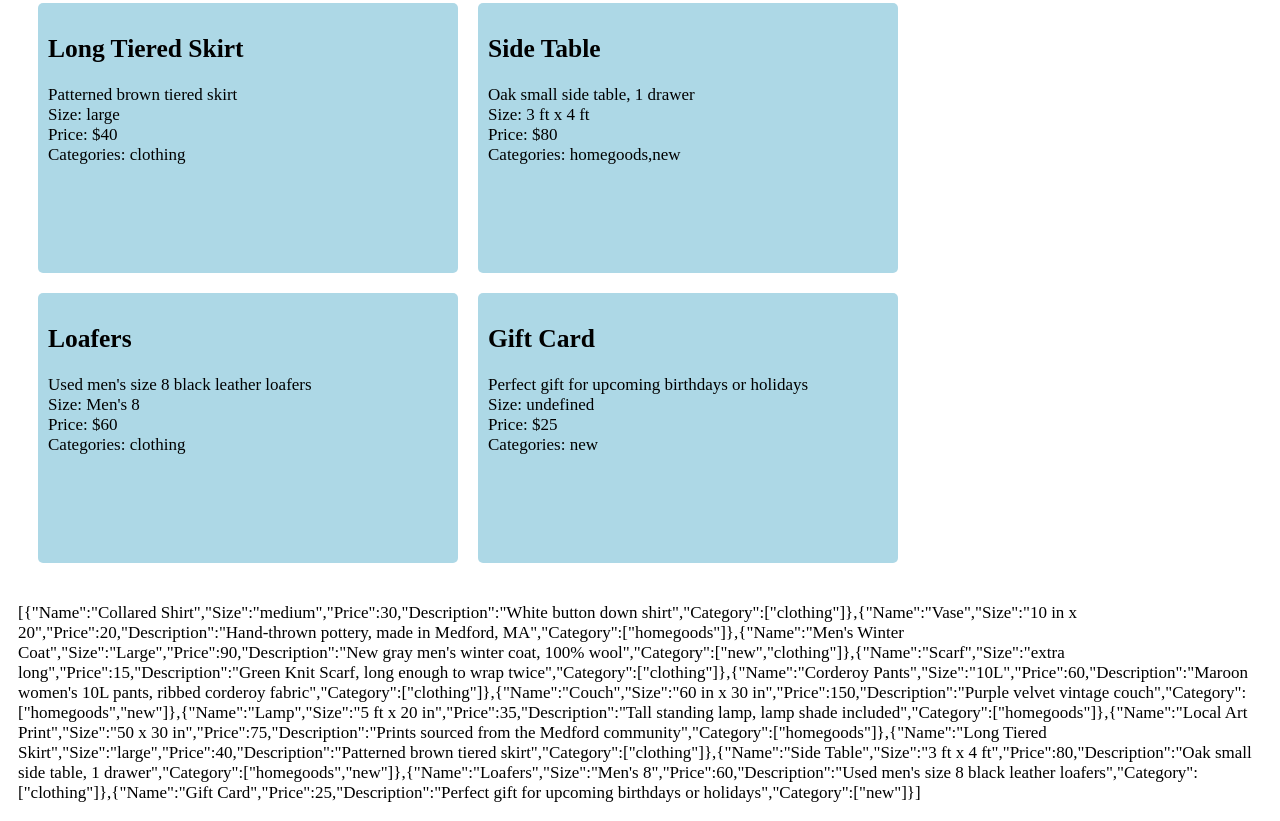
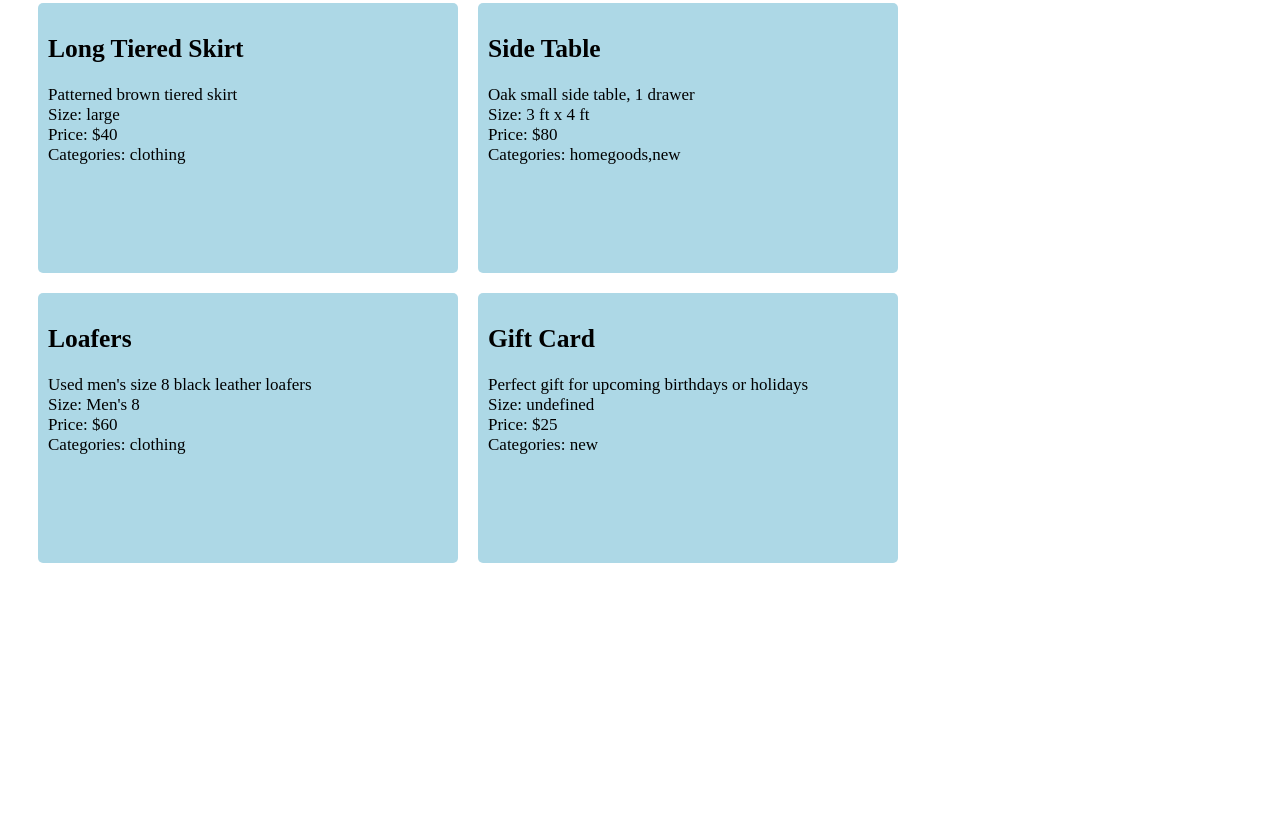
Before and after one commit to alibbey/CS20, a plain HTML site: page json2.html in a window 1280 px wide. Shown: the part 1195-2016 px from the top of the page. After the commit the page ends 1836 px from the top, so only its background shows below. Drawn offline with nearby package versions, Linux system fonts and the light colour scheme.

Commit message:
Update json2.html

```diff
--- a/json2.html
+++ b/json2.html
@@ -53,10 +53,6 @@
 
             document.getElementById('product-list').innerHTML = string;
 
-            productstring = JSON.stringify(data);
-            document.getElementById('string-list').innerHTML = productstring;
-
-
         })
     </script>
 
```
